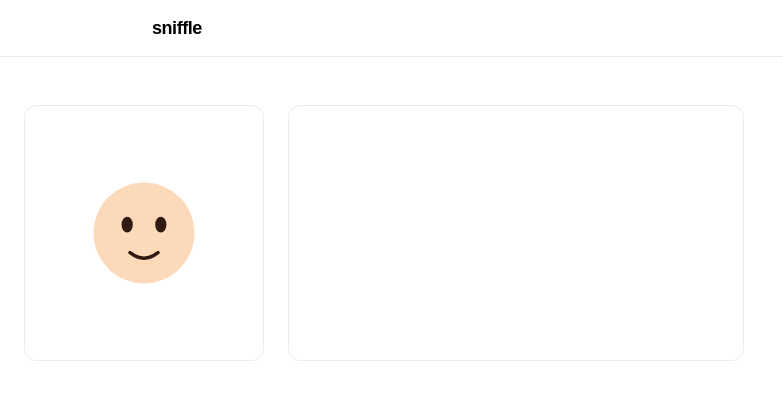
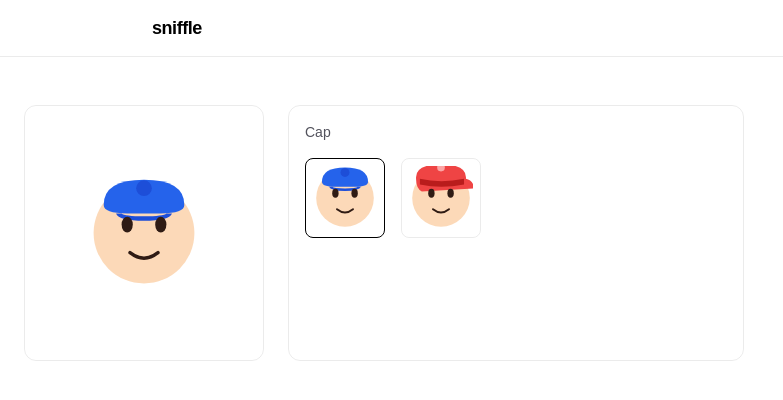
Before and after one commit to ayushkpai/sniffle, a Next.js app: page / in a window 1280 px wide. Shown: the top 400 px of the page, without its empty margins (0-783 px from the left). Built offline with nearby package versions, Linux system fonts and the light colour scheme.

Commit message:
Replace hairstyles with cap options and fix positioning

```diff
--- a/app/components/face.tsx
+++ b/app/components/face.tsx
@@ -1,13 +1,52 @@
-export default function Face() {
+export type Cap = "beanie" | "flat";
+
+export function CapHead({ cap }: { cap: Cap }) {
+  if (cap === "beanie") {
+    return (
+      <g>
+        <path
+          d="M 28,50 Q 28,5 100,5 Q 172,5 172,50 Q 172,65 130,65 L 70,65 Q 28,65 28,50 Z"
+          fill="#2563eb"
+        />
+        <path
+          d="M 50,65 Q 55,78 100,78 Q 145,78 150,65 L 140,65 Q 135,70 100,70 Q 65,70 60,65 Z"
+          fill="#1d4ed8"
+        />
+        <circle cx="100" cy="20" r="14" fill="#1d4ed8" />
+      </g>
+    );
+  }
+  return (
+    <g>
+      <path
+        d="M 22,35 Q 22,-5 100,-5 Q 178,-5 178,35 L 178,40 Q 200,45 205,70 L 40,80 Q 22,70 22,40 Z"
+        fill="#ef4444"
+      />
+      <path
+        d="M 34,40 Q 100,55 172,40 L 172,58 Q 100,72 34,58 Z"
+        fill="#b91c1c"
+      />
+      <circle cx="100" cy="5" r="12" fill="#fca5a5" />
+    </g>
+  );
+}
+
+interface FaceProps {
+  cap?: Cap;
+  size?: string;
+}
+
+export default function Face({ cap, size = "h-28 w-28" }: FaceProps) {
   return (
     <div className="flex h-full w-full items-center justify-center">
       <svg
         viewBox="0 0 200 200"
-        className="h-28 w-28"
+        className={size}
         role="img"
-        aria-label="Avatar face"
+        aria-label="Avatar face preview"
       >
         <circle cx="100" cy="100" r="90" fill="#fcd9b8" />
+        {cap && <CapHead cap={cap} />}
         <ellipse cx="70" cy="85" rx="10" ry="14" fill="#2f1b14" />
         <ellipse cx="130" cy="85" rx="10" ry="14" fill="#2f1b14" />
         <path
@@ -21,3 +60,8 @@ export default function Face() {
     </div>
   );
 }
+
+export const CAPS: { id: Cap; name: string }[] = [
+  { id: "beanie", name: "Beanie" },
+  { id: "flat", name: "Flat cap" },
+];
--- a/app/page.tsx
+++ b/app/page.tsx
@@ -1,13 +1,40 @@
-import Face from "./components/face";
+"use client";
+
+import { useState } from "react";
+import Face, { type Cap, CAPS } from "./components/face";
 
 export default function Home() {
+  const [cap, setCap] = useState<Cap | undefined>("beanie");
+
   return (
     <main className="flex w-full max-w-3xl flex-1 flex-col items-center gap-6 px-6 py-12">
       <div className="flex w-full gap-6">
         <div className="h-64 w-1/3 rounded-xl border border-black/[.08] dark:border-white/[.145]">
-          <Face />
+          <Face cap={cap} />
         </div>
-        <div className="h-64 flex-1 rounded-xl border border-black/[.08] dark:border-white/[.145]" />
+        <div className="flex h-64 flex-1 flex-col gap-4 rounded-xl border border-black/[.08] p-4 dark:border-white/[.145]">
+          <h2 className="text-sm font-medium text-zinc-600 dark:text-zinc-400">
+            Cap
+          </h2>
+          <div className="flex gap-4">
+            {CAPS.map((style) => (
+              <button
+                key={style.id}
+                type="button"
+                onClick={() => setCap(style.id)}
+                className={`flex h-20 w-20 cursor-pointer items-center justify-center rounded-lg border transition-colors ${
+                  cap === style.id
+                    ? "border-black dark:border-white"
+                    : "border-black/[.08] hover:bg-black/[.04] dark:border-white/[.145] dark:hover:bg-white/[.08]"
+                }`}
+                aria-pressed={cap === style.id}
+                aria-label={style.name}
+              >
+                <Face cap={style.id} size="h-16 w-16" />
+              </button>
+            ))}
+          </div>
+        </div>
       </div>
     </main>
   );
```
